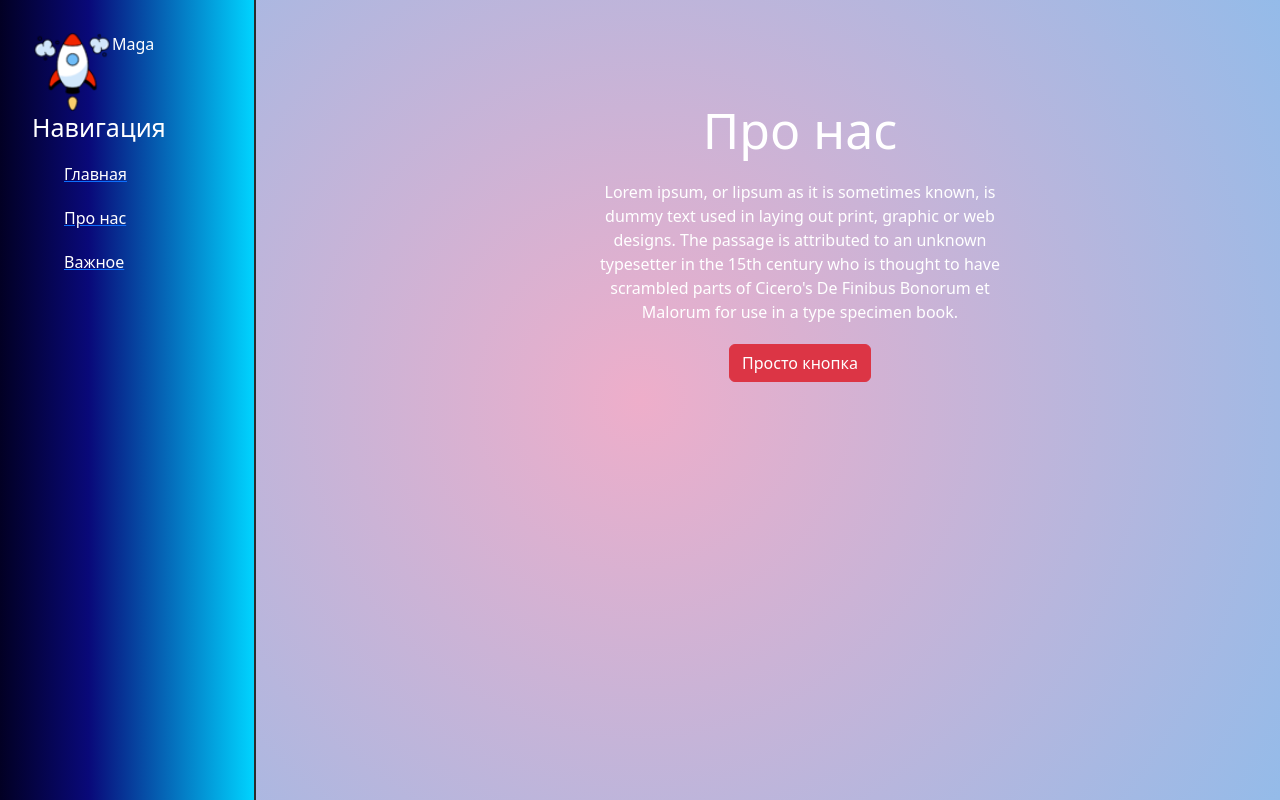
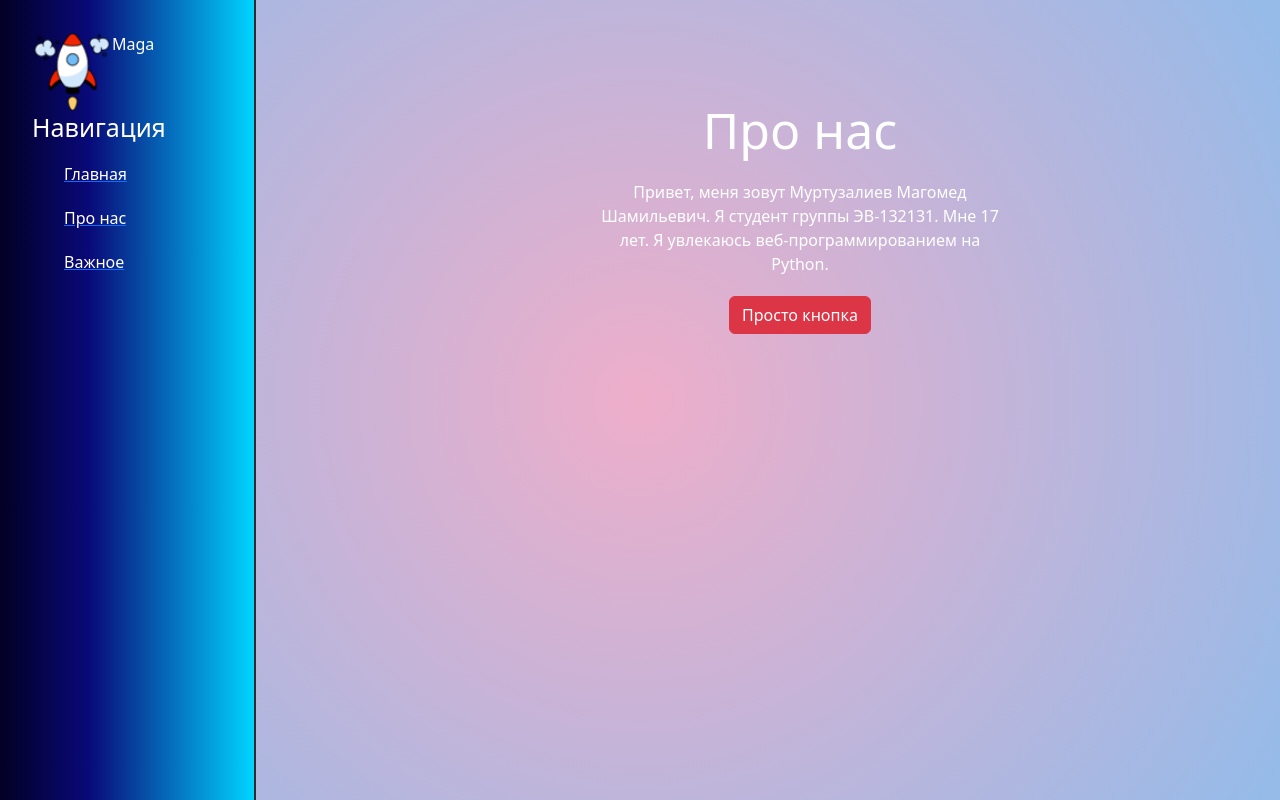
Before and after one commit to magomed14102006/practic-in-vuz, a Django app: template taskmanager/main/templates/main/about.html in a window 1280 px wide. Run offline with Django 5.2, Linux system fonts and the light colour scheme; the template is opened without the code that fills it, so the values that code supplies are empty.

Commit message:
Закончил обновление данных

```diff
--- a/taskmanager/main/templates/main/about.html
+++ b/taskmanager/main/templates/main/about.html
@@ -5,9 +5,8 @@
 {% block content %}
 <div class="features">
     <h1>Про нас</h1>
-    <p>Lorem ipsum, or lipsum as it is sometimes known, is dummy text used in laying out print, graphic or web designs.
-        The passage is attributed to an unknown typesetter in the 15th century who is thought to have scrambled parts of
-        Cicero's De Finibus Bonorum et Malorum for use in a type specimen book.</p>
-    <button class="btn btn-danger">Просто кнопка</button>
+    <p>Привет, меня зовут Муртузалиев Магомед Шамильевич. Я студент группы ЭВ-132131. Мне 17 лет. Я увлекаюсь
+        веб-программированием на Python.</p>
+    <a href="https://t.me/nemeowtoday"><button class="btn btn-danger">Просто кнопка</button></a>
 </div>
 {% endblock %}
```
